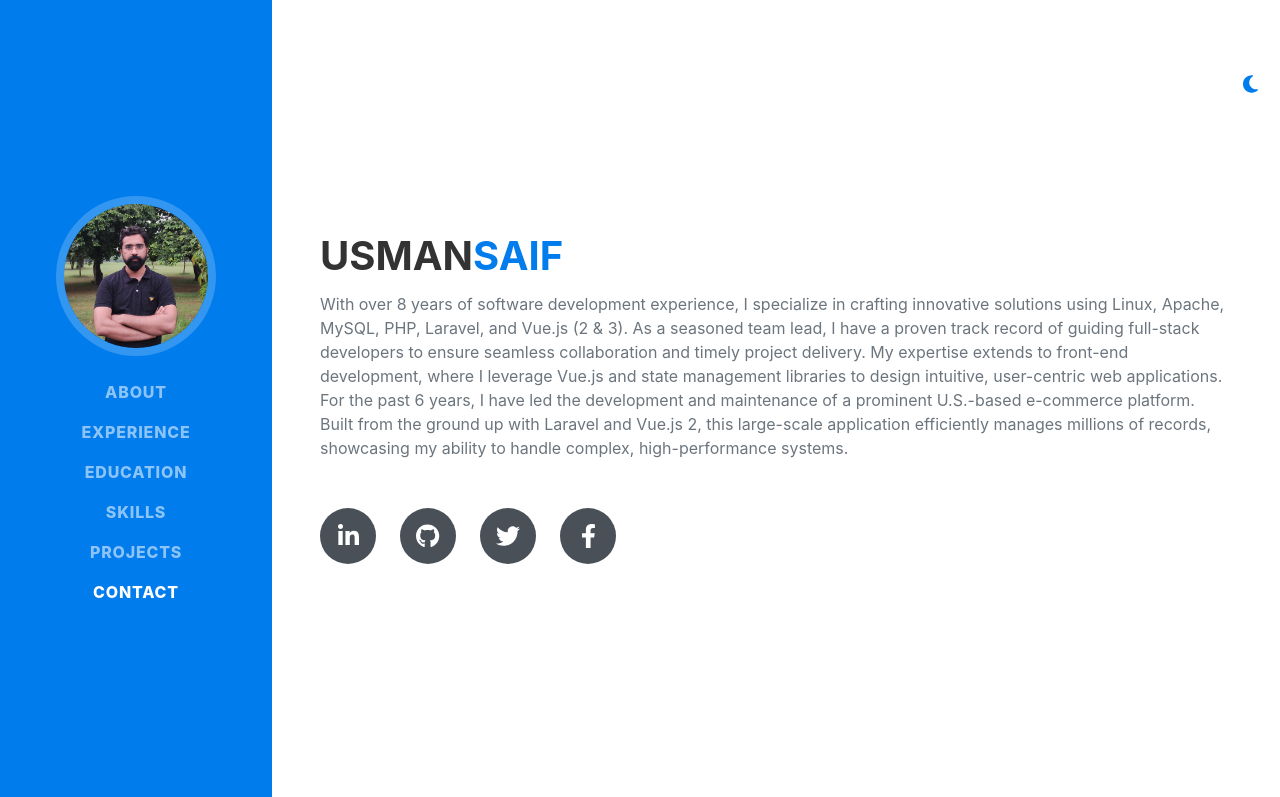
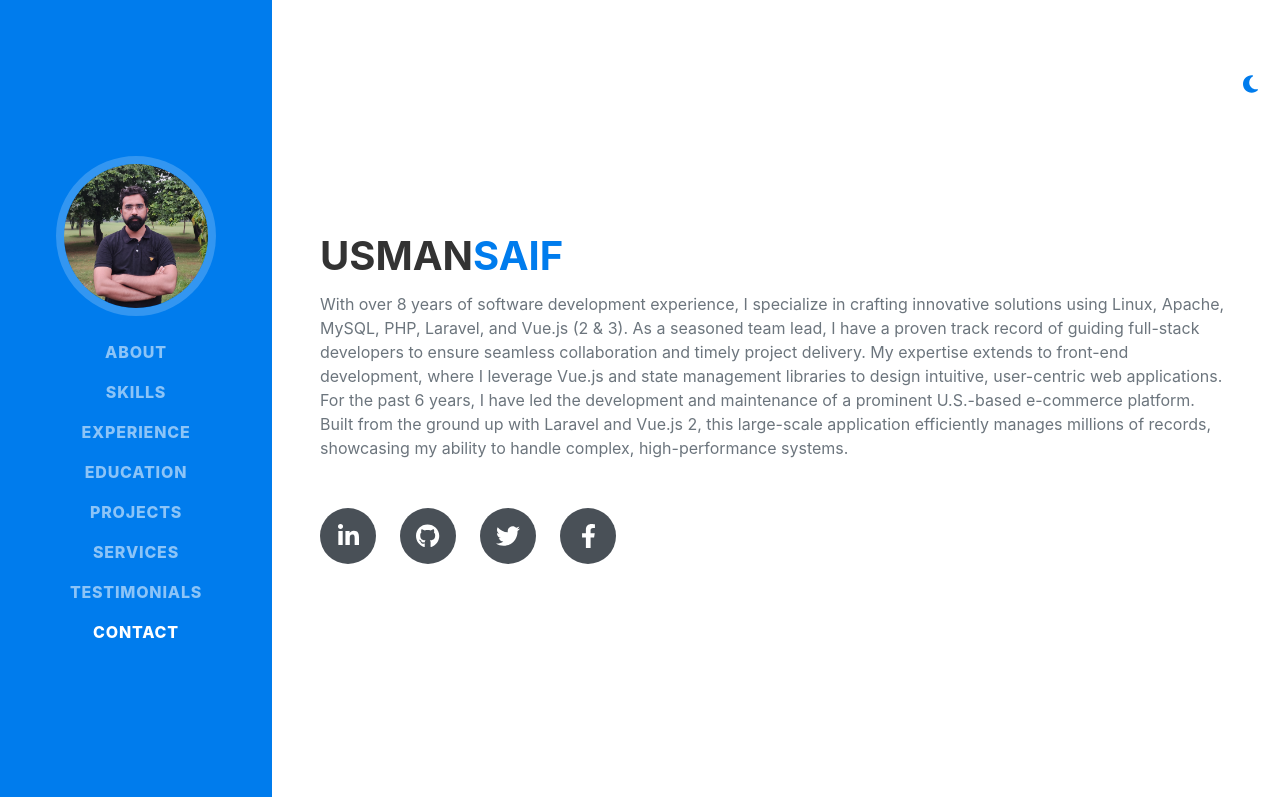
Before and after one commit to usmansaif/portfolio, a website: page src/pug/index.pug in a window 1280 px wide. Shown: the top 797 px of the page. Drawn offline with nearby package versions, Linux system fonts and the light colour scheme; files that its build step writes are made by us from their sources; files whose address does not match are found by name; a web font is replaced by a local one.

Commit message:
updated menu order with UX, add testimonials and services

```diff
--- a/src/pug/index.pug
+++ b/src/pug/index.pug
@@ -57,13 +57,17 @@ html(lang='en')
                     li.nav-item
                         a.nav-link.js-scroll-trigger(href='#about') About
                     li.nav-item
+                        a.nav-link.js-scroll-trigger(href='#skills') Skills
+                    li.nav-item
                         a.nav-link.js-scroll-trigger(href='#experience') Experience
                     li.nav-item
                         a.nav-link.js-scroll-trigger(href='#education') Education
                     li.nav-item
-                        a.nav-link.js-scroll-trigger(href='#skills') Skills
+                        a.nav-link.js-scroll-trigger(href='#projects') Projects
                     li.nav-item
-                        a.nav-link.js-scroll-trigger(href='#projects') Projects
+                        a.nav-link.js-scroll-trigger(href='#') Services
+                    li.nav-item
+                        a.nav-link.js-scroll-trigger(href='#') Testimonials
                     li.nav-item
                         a.nav-link.js-scroll-trigger(href='#contact') Contact
 
```
Also changed, not shown: docs/index.html.
